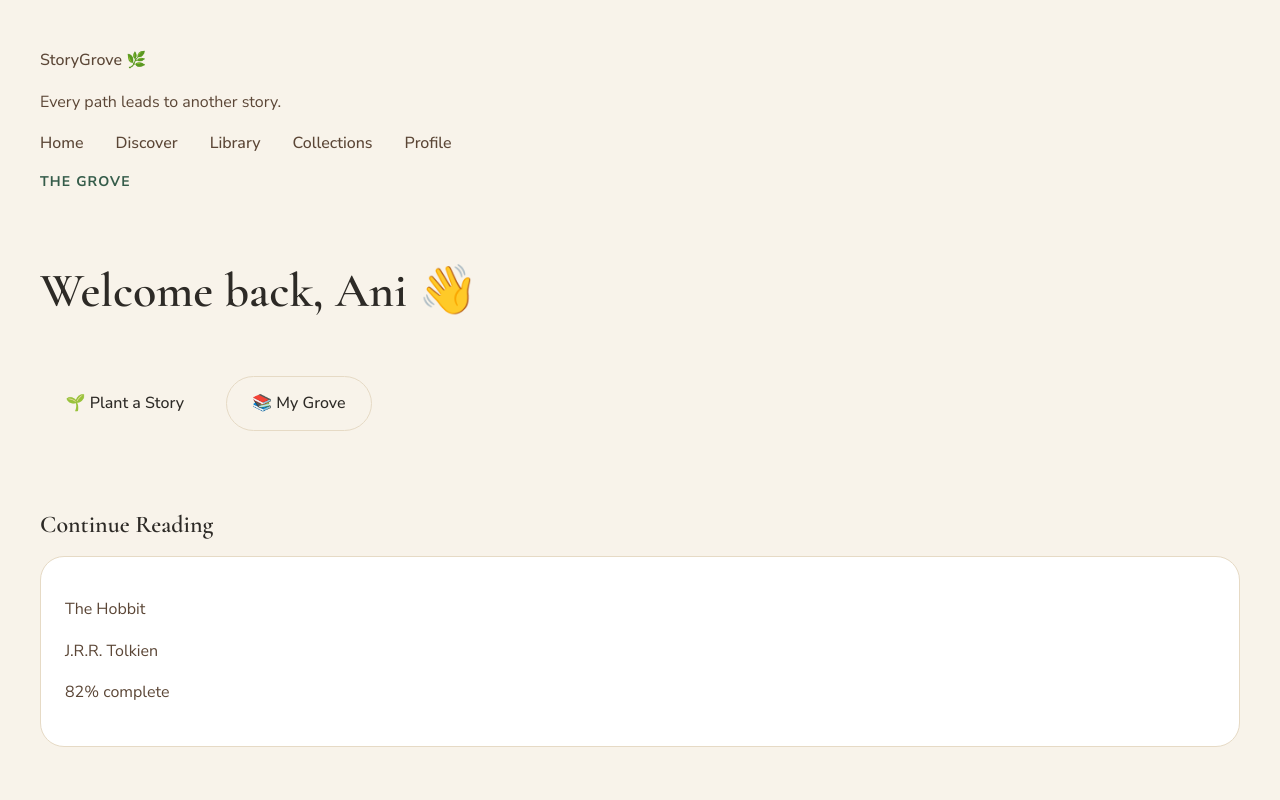
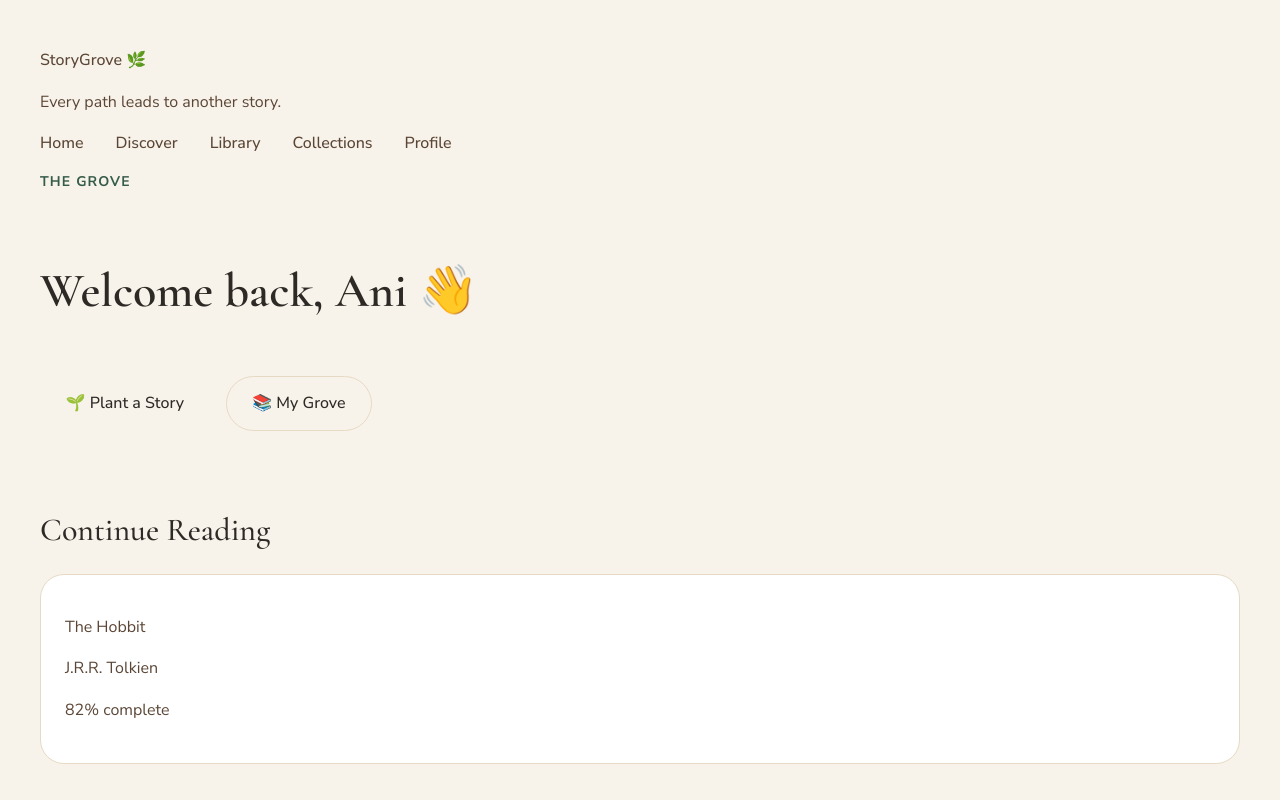
Before and after one commit to AniRia83/StoryGrove, a React (Vite) app: page / in a window 1280 px wide. Shown: the top 800 px of the page. Built offline with nearby package versions, Linux system fonts and the light colour scheme.

Commit message:
define project architecture

```diff
--- a/src/components/features/grove/ContinueReading/ContinueReading.css
+++ b/src/components/features/grove/ContinueReading/ContinueReading.css
@@ -1,11 +1,3 @@
-.continue-reading {
-  margin-top: var(--space-3xl);
-}
-
-.continue-reading__title {
-  margin-bottom: var(--space-md);
-}
-
 .continue-reading__card {
   padding: var(--space-lg);
   border-radius: var(--radius-lg);
--- a/src/components/features/grove/ContinueReading/ContinueReading.jsx
+++ b/src/components/features/grove/ContinueReading/ContinueReading.jsx
@@ -1,13 +1,11 @@
 import "./ContinueReading.css";
+import Section from "../../../ui/Section";
 
 export default function ContinueReading() {
   return (
-    <section className="continue-reading">
-      <h2 className="continue-reading__title">
-        Continue Reading
-      </h2>
+  <Section title="Continue Reading">
+    <div className="continue-reading__card">
 
-      <div className="continue-reading__card">
       <p className="book-title">
         The Hobbit
       </p>
@@ -19,7 +17,8 @@ export default function ContinueReading() {
       <p className="book-progress">
         82% complete
       </p>
+
     </div>
-    </section>
+  </Section>
   );
 }
--- /dev/null
+++ b/src/components/ui/Section/Section.css
@@ -0,0 +1,27 @@
+.sg-section {
+  margin-top: 4rem;
+}
+
+.sg-section__header {
+  display: flex;
+  justify-content: space-between;
+  align-items: center;
+
+  margin-bottom: 1.5rem;
+}
+
+.sg-section__header h2 {
+  margin: 0;
+
+  font-family: var(--font-heading);
+  font-size: 2rem;
+  font-weight: 500;
+
+  color: var(--color-heading);
+}
+
+.sg-section__content {
+  display: flex;
+  flex-direction: column;
+  gap: 1.5rem;
+}
--- /dev/null
+++ b/src/components/ui/Section/Section.jsx
@@ -0,0 +1,18 @@
+import "./Section.css";
+
+export default function Section({
+  title,
+  children,
+}) {
+  return (
+    <section className="sg-section">
+      <div className="sg-section__header">
+        <h2>{title}</h2>
+      </div>
+
+      <div className="sg-section__content">
+        {children}
+      </div>
+    </section>
+  );
+}
--- /dev/null
+++ b/src/components/ui/Section/index.js
@@ -0,0 +1 @@
+export { default } from "./Section";
```
Also changed, not shown: 1 other file (tests, documents, lock files or other folders). Lines whose indentation alone changed are shown as unchanged.
